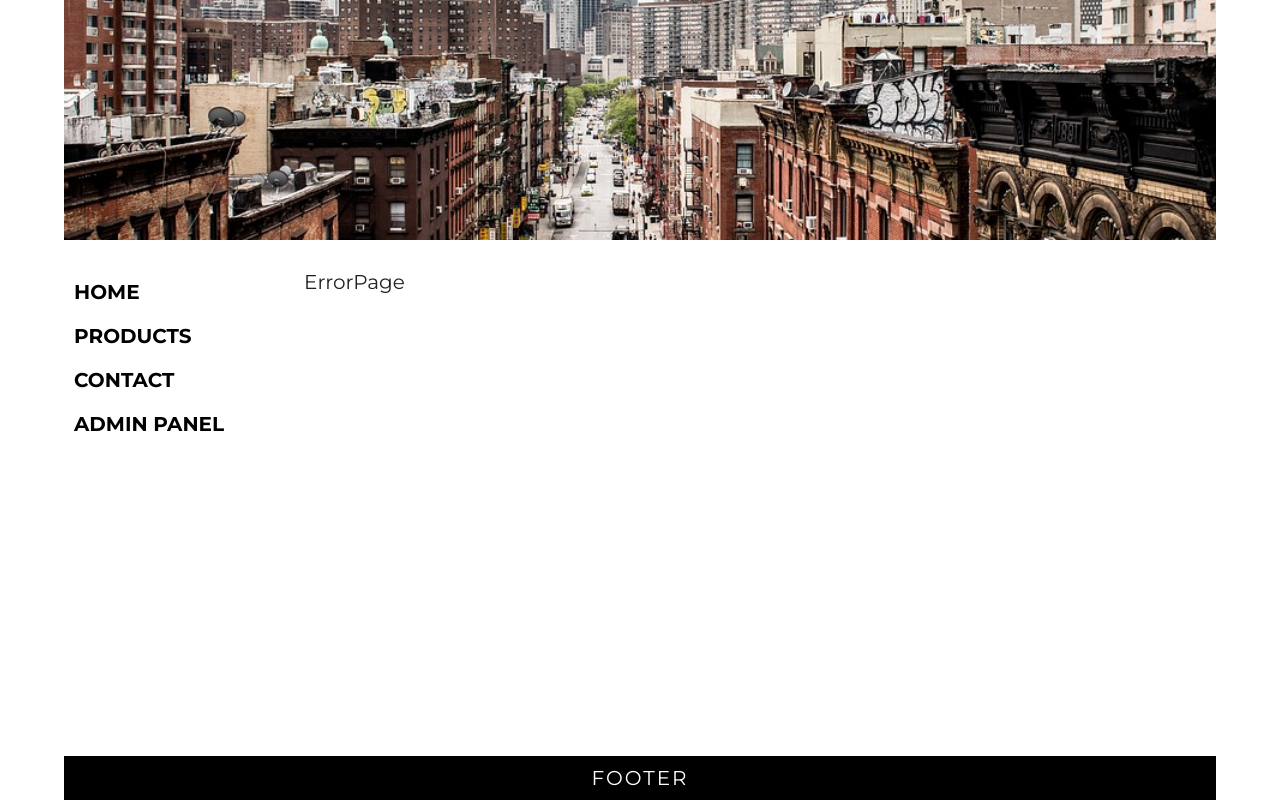
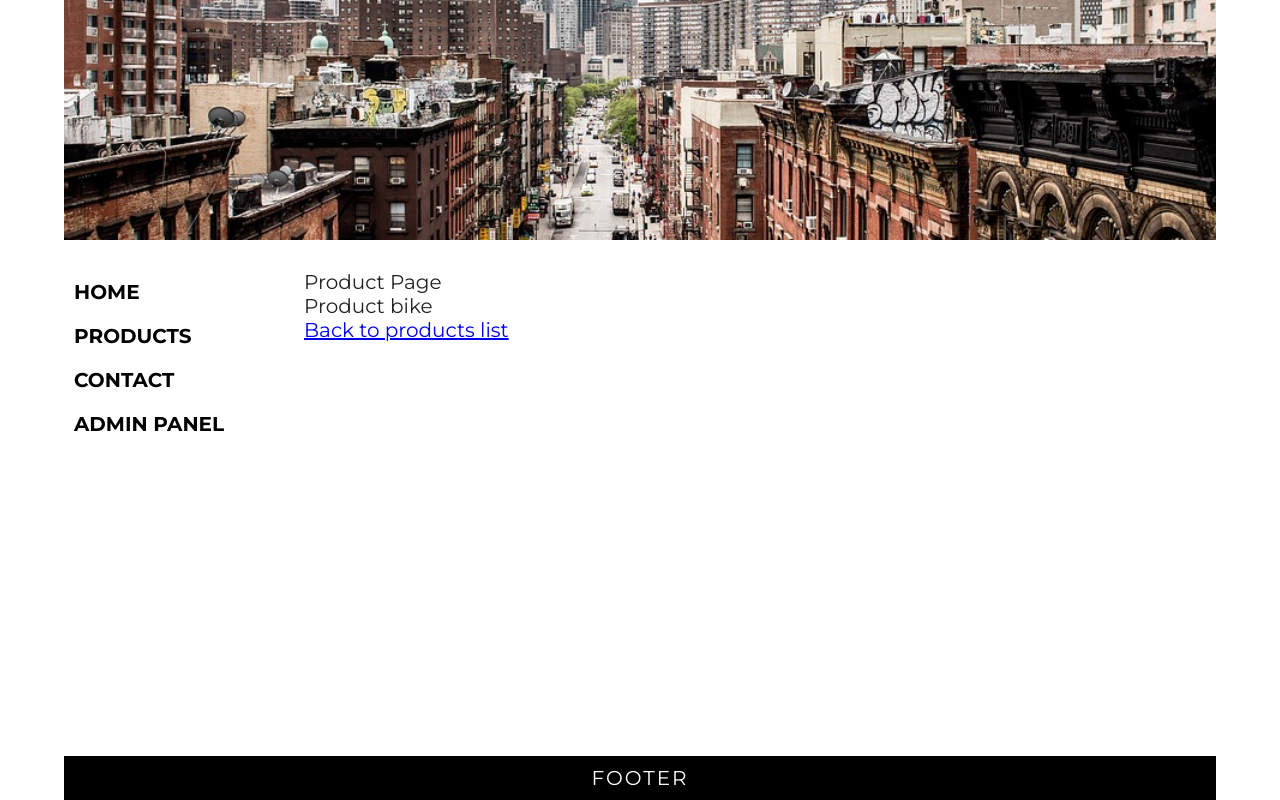
Before and after one commit to MMadejsza/React_Router_Practice, a React (Create React App) app: page /product/bike in a window 1280 px wide. Built offline with nearby package versions, Linux system fonts and the light colour scheme.

Commit message:
useParams sorted - dynamic url of product

```diff
--- /dev/null
+++ b/src/components/Product.js
@@ -0,0 +1,11 @@
+import React from 'react';
+
+const Product = (props) => {
+	return (
+		<>
+			<p>Product {props.id}</p>
+		</>
+	);
+};
+
+export default Product;
--- a/src/layouts/Page.js
+++ b/src/layouts/Page.js
@@ -24,6 +24,10 @@ const Page = () => {
 				Component={ProductListPage}
 			/>
 			<Route
+				path='/product/:id'
+				Component={ProductPage}
+			/>
+			<Route
 				path='/admin'
 				Component={AdminPage}
 			/>
--- a/src/pages/ProductListPage.js
+++ b/src/pages/ProductListPage.js
@@ -7,7 +7,7 @@ const products = ['car', 'bike', 'motorcycle'];
 const ProductListPage = () => {
 	const list = products.map((p) => (
 		<li key={p}>
-			<Link to={`/product${p}`}>{p}</Link>
+			<Link to={`/product/${p}`}>{p}</Link>
 		</li>
 	));
 
--- a/src/pages/ProductPage.js
+++ b/src/pages/ProductPage.js
@@ -1,9 +1,14 @@
 import React from 'react';
+import Product from '../components/Product';
+import {Link, useParams} from 'react-router-dom';
 
 const ProductPage = () => {
+	const {id} = useParams();
 	return (
 		<>
-			<p>HProductPage</p>
+			<div>Product Page</div>
+			<Product id={id}></Product>
+			<Link to='/products'>Back to products list</Link>
 		</>
 	);
 };
```
